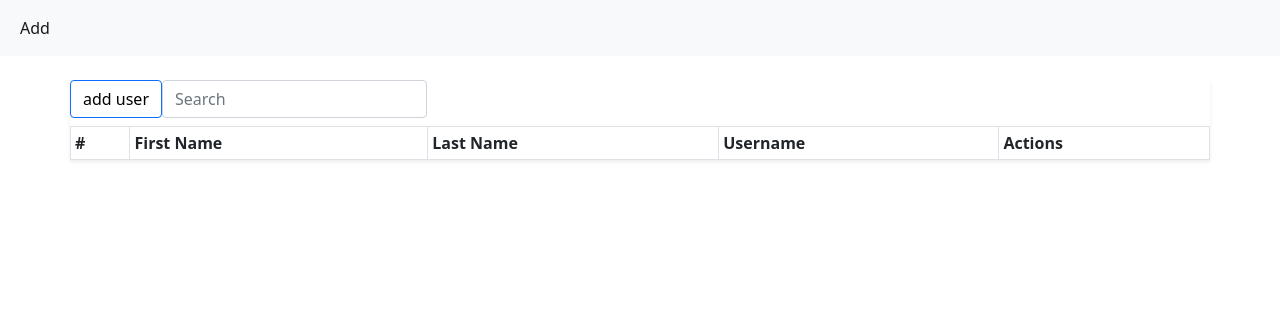
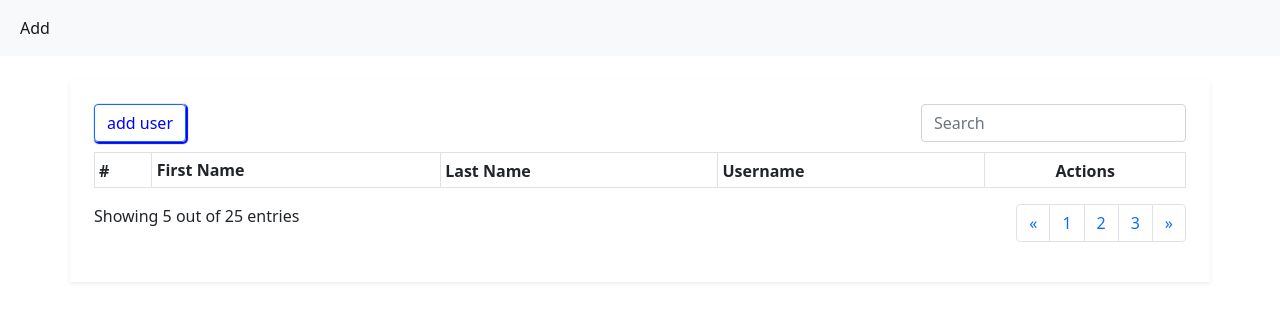
Before and after one commit to ShahMasud/React-table-with-crud-sorting-pagination-search, a React (Create React App) app: page / in a window 1280 px wide. Shown: the top 322 px of the page. Built offline with nearby package versions, Linux system fonts and the light colour scheme.

Commit message:
sorting functionality

```diff
--- a/package.json
+++ b/package.json
@@ -38,5 +38,8 @@
       "last 1 firefox version",
       "last 1 safari version"
     ]
+  },
+  "devDependencies": {
+    "node-sass": "^7.0.1"
   }
 }
--- a/src/Components/General/Home/index.js
+++ b/src/Components/General/Home/index.js
@@ -1,47 +1,38 @@
 import React, { useState } from 'react'
-// import './style.css'
-import { Button, Container, Form, Table, Modal,Row, Col, Toast, FormControl } from 'react-bootstrap'
-// import { useNavigate } from 'react-router-dom';
+import './style.scss'
+import { Button, Container, Form, Table, Modal,Row, Col, Toast, FormControl, OverlayTrigger, Tooltip } from 'react-bootstrap'
 import { TiDelete} from "react-icons/ti";
 import { MdModeEditOutline} from "react-icons/md";
-import { useRef } from 'react';
 
 const Home = () => {
-    // states //
 
-    const [items, setItems]=useState([]);
+    // below are allt the states 👎
+
     const [data, setData]=useState({
         fname:"",
         lname:"",
         uname:""
     });
+    const [items, setItems]=useState([]);
 
     const [isEditItem, setIsEditItem]= useState("");
-//============================//
-// toast
-
     const [showw, setShoww] = useState(false);
-
-    //======================================//
-    // states and functions for modal
 
     const [show, setShow] = useState(false);
     const [aBtn, setABtn]= useState("");
     const [uBtn, setUBtn]= useState("");
 
+    // Now you are to functions world 👎
+
+    // Modal ftns 🥰
     const handleClose = () => setShow(false);
-
     const handleShow = () =>{
          setShow(true);
          setABtn("add user");
          setUBtn("");
     }
 
-
-    //============================================//
-
-
-    // code for input fields //
+    // you are here to input function 😄
 
     const inputEvent = (event) =>{
         const {value, name}= event.target;
@@ -71,41 +62,35 @@ const Home = () => {
         } )
         }
 
-    // code for adding row dynamically in a table   //
 
-    const addEmployee = (uname) =>{
+    // function on "add user" button 👎
+
+    const addUser = (uname) =>{
         setItems((olditems)=>{
             return [...olditems, data];
         });
-
         setData({
             fname:"",
             lname:'',
             uname:""
         });
         setShow(false);
-
-        setShoww(true)
-
-
+        setShoww(true);
     };
 
 
-    // code for delete row in a table //
+    // function on delete user 👎
 
     const deleteItem= (uname) =>{
-
        alert("are u sure to delete the user")
        console.log("deleted", uname);
        const arr=items.filter((arrElem, index)=>{
         return arrElem.uname !== uname;
-
     });
        setItems(arr);
-
     }
 
-    // code for edit row in a table //
+    // function on edit user 👎
 
     const editRow =(uname)=>{
         let newEditItem=items.find((arrElem)=>{
@@ -119,51 +104,62 @@ const Home = () => {
             lname: newEditItem.lname,
             uname: newEditItem.uname
         });
-
         setIsEditItem(INDEX);
         handleShow();
         setABtn("");
         setUBtn("update");
-
-
     }
 
-    // code to update row in a table //
+    // function on update user 👎
 
     const updatItem =()=>{
         let a = items[isEditItem]=data;
-        // console.log(isEditItem);
         console.log(a);
         setData({
             fname:a.fname,
             lname:a.lname,
             uname: a.uname
         });
-
         setData({
             fname:"",
             lname:'',
             uname:""
         });
         setShow(false);
-
     }
 
+    // function to sort data on "first name" click 👎
+
+     const SortData= ()=>{
+       const a = items.sort(function(a, b) {
+            var nameA = a.fname.toUpperCase(); // ignore upper and lowercase
+            var nameB = b.fname.toUpperCase(); // ignore upper and lowercase
+            if (nameA < nameB) {
+              return -1;
+            }
+            if (nameA > nameB) {
+              return 1;
+            }
+            // names must be equal
+            return 0;
+
+          });
+          setItems([a])
+          setItems(a);
+          console.log(items);
+       }
 
   return (
-    <Container className='p-0 shadow-sm main_Container mt-4'>
+      <>
+      {/* Let's create a successfull toast after adding user 👎 */}
 
-             <div className='Toast'>
+          <div className='Toast'>
               <Row className='row'>
                 <Col xs={6}>
                     <Toast onClose={() => setShoww(false)} show={showw} delay={3000} autohide>
                     <Toast.Header>
-                        <img
-                        src="holder.js/20x20?text=%20"
-                        className="rounded me-2"
-                        alt=""
-                        />
-                        <strong className="me-auto">Bootstrap</strong>
+
+                        <strong className="me-auto">Hello!</strong>
                         <small>recently</small>
                     </Toast.Header>
                     <Toast.Body>user added successfully</Toast.Body>
@@ -173,21 +169,28 @@ const Home = () => {
              </div>
 
 
-            {/* //============================= */}
-            <div className="d-flex align-items-center mb-2" style={{ margin:"0 auto"}}>
-            <Button className='bg-transparent text-black' onClick={handleShow}>add user</Button>
-            <Form className=''>
-                <FormControl
+
+    {/* Main container 👎 */}
+
+    <Container className='p-3 shadow-sm main_Container mt-4'>
+
+           <div className='p-2'>
+           <div className="headingDiv">
+            <div><Button className='addUBtn' onClick={handleShow}>add user</Button></div>
+            <div>
+            <Form >
+                <FormControl className="a"
                 type="search"
                 placeholder="Search"
                 className="me-2"
                 aria-label="Search"
                 />
-                {/* <Button variant="outline-success">Search</Button> */}
             </Form>
+            </div>
             </div>
 
 
+            {/* Let's create a modal when we click on the above "add user" button 👎 */}
 
             <Modal show={show} onHide={handleClose}>
                 <Modal.Header closeButton>
@@ -212,47 +215,92 @@ const Home = () => {
                 <Modal.Footer>
                 <Button variant="secondary" onClick={handleClose}>Close</Button>
                 {(uBtn)?<Button onClick={updatItem}>{uBtn}</Button>:null}
-                {(aBtn)?<Button variant="primary" onClick={addEmployee}>{aBtn}</Button>:null}
+                {(aBtn)?<Button variant="primary" onClick={addUser}>{aBtn}</Button>:null}
 
                 </Modal.Footer>
             </Modal>
-            {/* ========================================== */}
 
 
+            {/* Let's create a Table 👎 */}
 
-            <Table striped bordered hover size="sm">
+            <Table className='theTable' striped bordered hover size="sm">
                 <thead>
                     <tr>
                     <th>#</th>
-                    <th>First Name</th>
+                    <th>
+                    <OverlayTrigger overlay={<Tooltip id="tooltip-disabled">Sort</Tooltip>}>
+                        <span className="">
+                            <th onClick={ ()=>SortData()} className='Name'>First Name</th>
+                        </span>
+                    </OverlayTrigger>
+                    </th>
+
                     <th>Last Name</th>
                     <th>Username</th>
-                    <th>Actions</th>
+                    <th className='text-center'>Actions</th>
                     </tr>
                 </thead>
-
+                <tbody>
                 {items.map((itemval, index)=>{
                     return(
-                            <tbody>
+
                             <tr key={itemval?.uname}>
-                            <td>{index}</td>
-                            <td>{itemval?.fname}</td>
+                            <td>{index+1}</td>
+                            <td >{itemval?.fname}</td>
                             <td>{itemval?.lname}</td>
                             <td>{itemval?.uname}</td>
                             <td>
-                            <div className='d-flex  justify-content-end gap-4' style={{color:"red", width:"100%"}}>
-                            <div className='d-flex rounded-circle bg-white' style={{width:"35px", height:"35px", fontSize:"35px"}}>
-                            <TiDelete className='delete' onClick={()=> {deleteItem(itemval.uname)}}/>
+
+                            <div className='d-flex justify-content-center gap-4' style={{color:"red", width:"100%"}}>
+                                <div className='d-flex align-items-center justify-content-center' style={{width:"30px", height:"30px", fontSize:"25px"}}>
+                                    <OverlayTrigger overlay={<Tooltip id="tooltip-disabled">Delete</Tooltip>}>
+                                        <span className="">
+                                            <TiDelete className='d-flex delete' onClick={()=> {deleteItem(itemval.uname)}}/>
+                                        </span>
+                                    </OverlayTrigger>
+                                </div>
+                                <div>
+                                    <OverlayTrigger overlay={<Tooltip id="tooltip-disabled">Edit</Tooltip>}>
+                                        <span className="">
+                                        <MdModeEditOutline className='text-warning edit' onClick={()=>editRow(itemval.uname, index)}/>
+                                        </span>
+                                    </OverlayTrigger>
+                                </div>
                             </div>
-                            <MdModeEditOutline className='text-warning edit' onClick={()=>editRow(itemval.uname, index)}/>
-                            </div>
+
                             </td>
                             </tr>
-                            </tbody>
                         )
                     })}
+                    </tbody>
                 </Table>
+
+
+                {/* Let's start coding for Pagination 👎 */}
+
+                   <div className='footer'>
+                   <p>Showing 5 out of 25 entries</p>
+                    <nav aria-label="Page navigation example">
+                        <ul className="pagination">
+                            <li className="page-item">
+                            <a className="page-link" href="#" aria-label="Previous">
+                                <span aria-hidden="true">&laquo;</span>
+                            </a>
+                            </li>
+                            <li className="page-item"><a className="page-link" href="#">1</a></li>
+                            <li className="page-item"><a className="page-link" href="#">2</a></li>
+                            <li className="page-item"><a className="page-link" href="#">3</a></li>
+                            <li className="page-item">
+                            <a className="page-link" href="#" aria-label="Next">
+                                <span aria-hidden="true">&raquo;</span>
+                            </a>
+                            </li>
+                        </ul>
+                    </nav>
+                   </div>
+           </div>
     </Container>
+    </>
   )
 }
 
--- a/src/Components/General/Home/style.css
+++ b/src/Components/General/Home/style.css
@@ -1,29 +1,12 @@
-.main_Container{
-    height: 100vh;
-}
-.Toast{
-    width: 100%;
-}
-.row{
-    position: absolute;
-    margin-top: -80px;
-
-    width: 100%;
-    position: absolute;
-    justify-content: end;
-    margin-left: 280px;
+.main_Container .headingDiv {
+  background-color: red;
+  display: -webkit-box;
+  display: -ms-flexbox;
+  display: flex;
+  margin-bottom: 10px;
 }
 
-
-.tableDiv{
-    box-shadow: 2px 2px 2px 2px;
-    /* background-color: red; */
-    padding: 20px;
-    width: 60%;
-    height: 100%;
-    margin: 0 auto;
+.main_Container Table {
+  background-color: blue;
 }
-
-.tablE tbody tr td{
-    width: 50%;
-}
+/*# sourceMappingURL=style.css.map */
--- /dev/null
+++ b/src/Components/General/Home/style.scss
@@ -0,0 +1,55 @@
+.Toast{
+    width: 100%;
+    position: absolute;
+    transform: translate(0px, -55px);
+
+    display: flex-end;
+    .row{
+        position: absolute;
+        width: 100%;
+        transform: translateX(75%);
+
+    }
+}
+
+.main_Container{
+    .headingDiv{
+        display: flex;
+        margin-bottom: 10px;
+        justify-content: space-between;
+
+        .addUBtn{
+            background-color: transparent;
+            color: blue;
+            box-shadow: 1px 1px 1px 1px blue;
+
+        }
+        .addUBtn:hover{
+            color: white;
+            background-color: blue;
+            box-shadow: none;
+
+        }
+    }
+
+    .footer{
+        display: flex;
+        justify-content: space-between;
+    }
+
+    .Name:hover{
+        cursor: pointer;
+        color: blue;
+    }
+
+    .theTable{
+        .delete:hover{
+            cursor: pointer;
+        }
+        .edit :hover{
+            cursor: pointer;
+        }
+
+    }
+
+}
```
Also changed, not shown: 2 other files (tests, documents, lock files or other folders).
